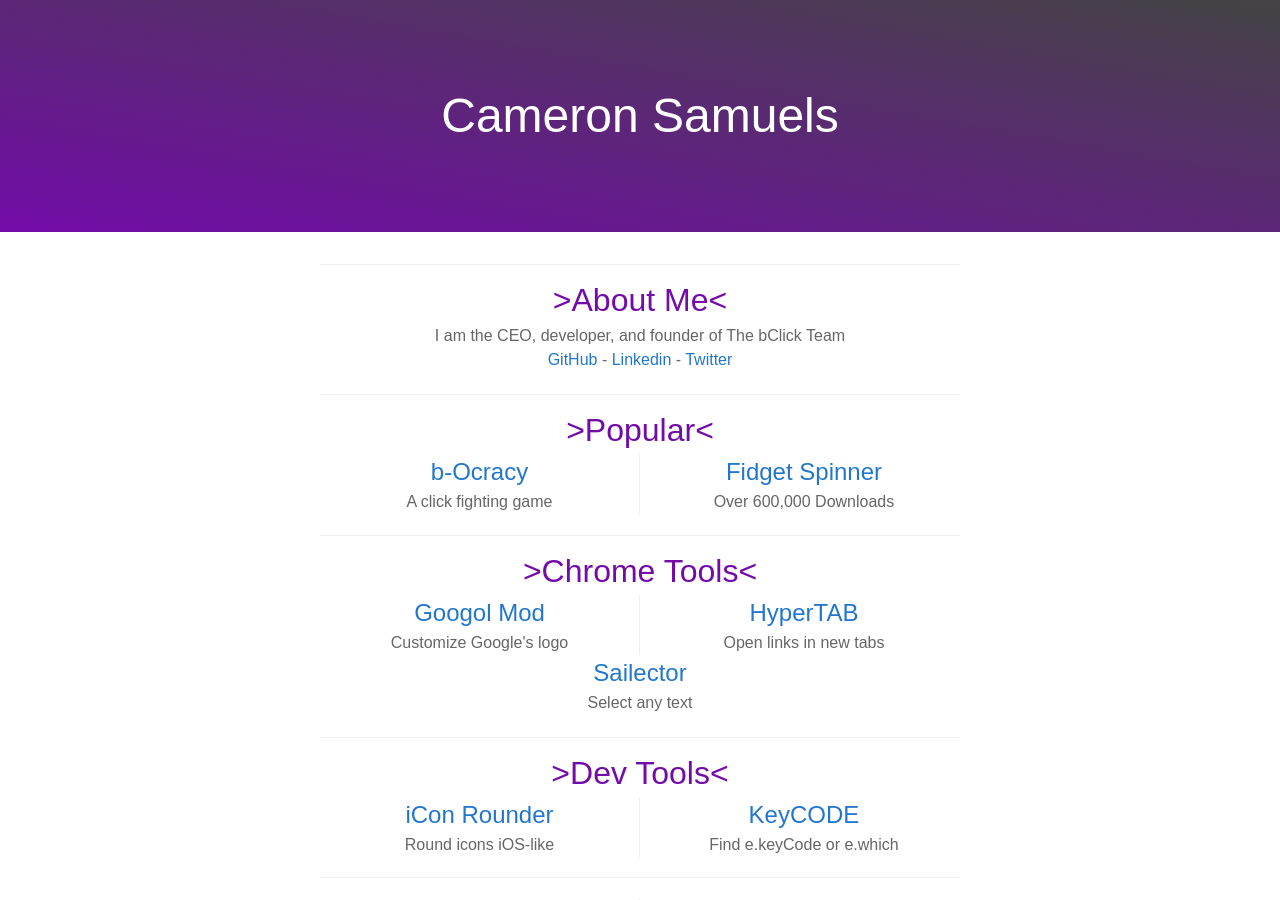
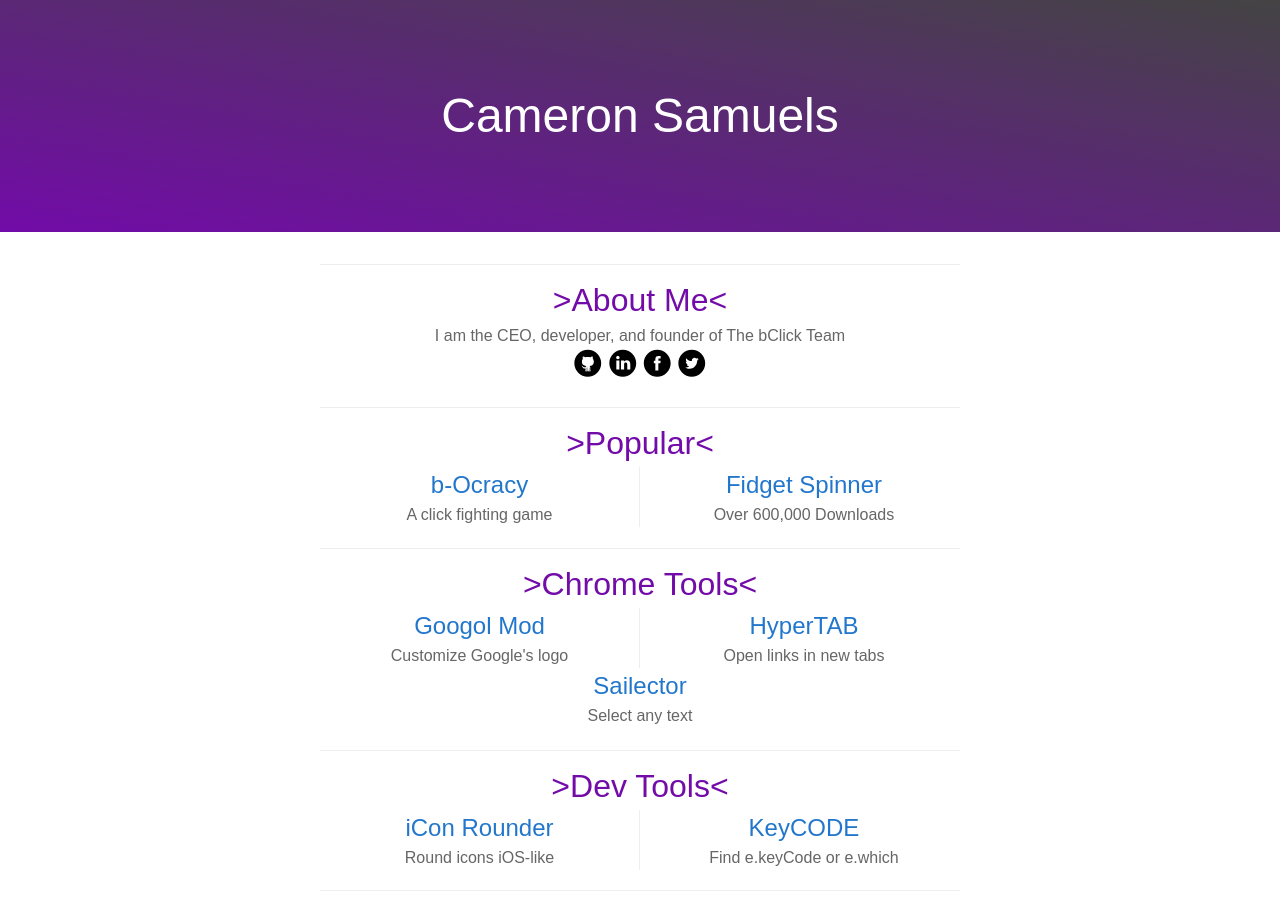
Before and after one commit to cameronsamuels/cameronsamuels.github.io, a Jekyll site: the page built from index.html, in a window 1280 px wide and 900 px high. Built offline with Jekyll 4.4.1, drawn with Linux system fonts in a browser that asks for light colours.

Commit message:
Added social icons

```diff
--- a/index.html
+++ b/index.html
@@ -16,7 +16,12 @@
 	<main>
 		<h1>About Me</h1>
 		<p>I am the CEO, developer, and founder of The bClick Team<br>
-		<a href=//git.io/vQlve>GitHub</a> - <a href=//goo.gl/8gxGWh>Linkedin</a> - <a href=//goo.gl/hh7pu4>Twitter</a></p>
+		<section>
+			<a href=//git.io/vQlve><img alt=GitHub title=GitHub src=/assets/img/gh.svg></a>
+			<a href=//goo.gl/8gxGWh><img alt=Linkedin title=Linkedin src=/assets/img/in.svg></a>
+			<a href=//fb.me/cameronjsamuels><img alt=Facebook title=Facebook src=/assets/img/fb.svg></a>
+			<a href=//goo.gl/hh7pu4><img alt=Twitter title=Twitter src=/assets/img/tw.svg></a>
+		</section>
 		<h1>Popular</h1>
 		<div><h2><a href=//bocracy.com>b-Ocracy</a></h2><p>A click fighting game</p></div>
 		<div><h2><a href=fidget>Fidget Spinner</a></h2><p>Over 600,000 Downloads</p></div>
```
